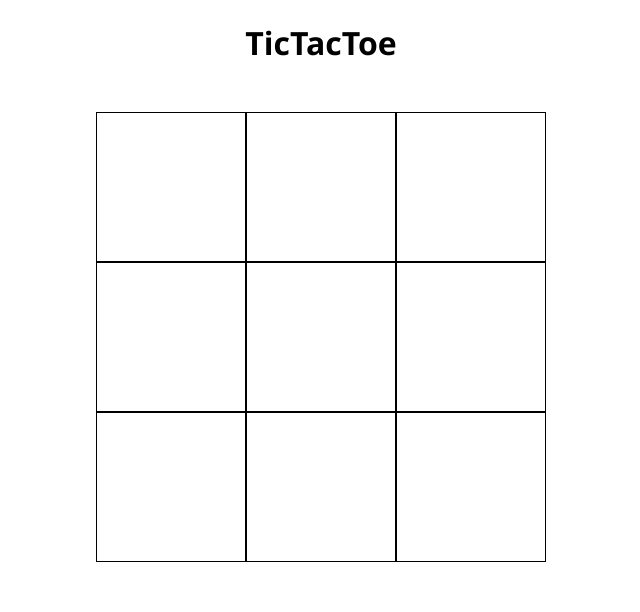
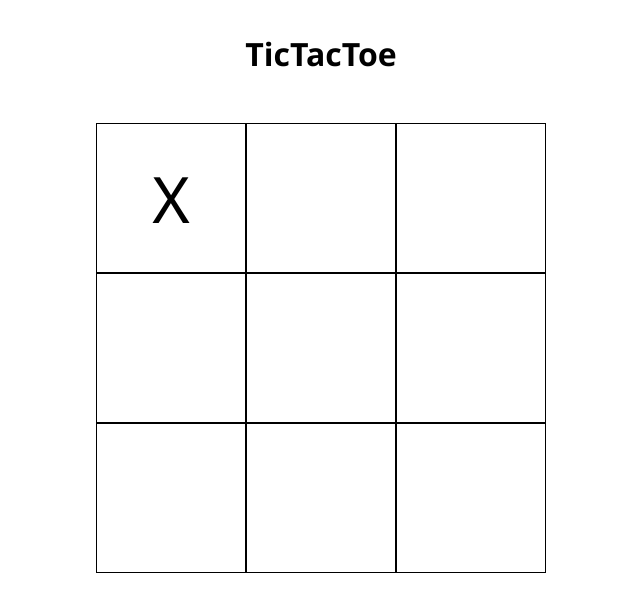
Before and after one commit to JuszJo/minimax, a plain HTML site: page index.html in a window 1280 px wide. Both pictures are taken after a click on the element 490 px from the left and 187 px from the top of the page. Shown: the whole page, without its empty margins (319-959 px from the left). Drawn offline with Linux system fonts and the light colour scheme.

Commit message:
add x and o functionality

```diff
--- a/index.html
+++ b/index.html
@@ -7,12 +7,21 @@
     <title>TicTacToe</title>
     <style>
 
+        * {
+            margin: 0;
+            padding: 0;
+        }
+
         body {
             font-family: 'Segoe UI', Tahoma, Geneva, Verdana, sans-serif;
         }
 
         header {
             text-align: center;
+        }
+
+        h1 {
+            margin-top: 2rem;
         }
 
         #main-div {
@@ -24,10 +33,23 @@
         #grid {
             display: grid;
             grid-template: repeat(3, 150px) / repeat(3, 150px);
+
         }
 
         .square {
             border: 1px solid black;
+        }
+
+        .move-div {
+            display: flex;
+            justify-content: center;
+            align-items: center;
+            height: 100%;
+        }
+
+        h2 {
+            font-size: 4rem;
+            font-weight: 400;
         }
 
     </style>
--- a/minimax.js
+++ b/minimax.js
@@ -1,12 +1,22 @@
 const board = document.getElementById('grid');
 const squares = document.getElementsByClassName('square');
+const moves = ['X', 'O'];
+
 
 const squaresArray = Array.from(squares);
 
 squaresArray.forEach(square => square.addEventListener('click', handleSquareClick))
 
 function handleSquareClick() {
-    console.log(this);
+    const move = moves.splice(0, 1);
+
+    this.innerHTML = `
+        <div class="move-div">
+            <h2>${move}</h2>
+        </div>
+    `;
+
+    moves.push(move);
 }
 
 function minimax(board, player) {
```
